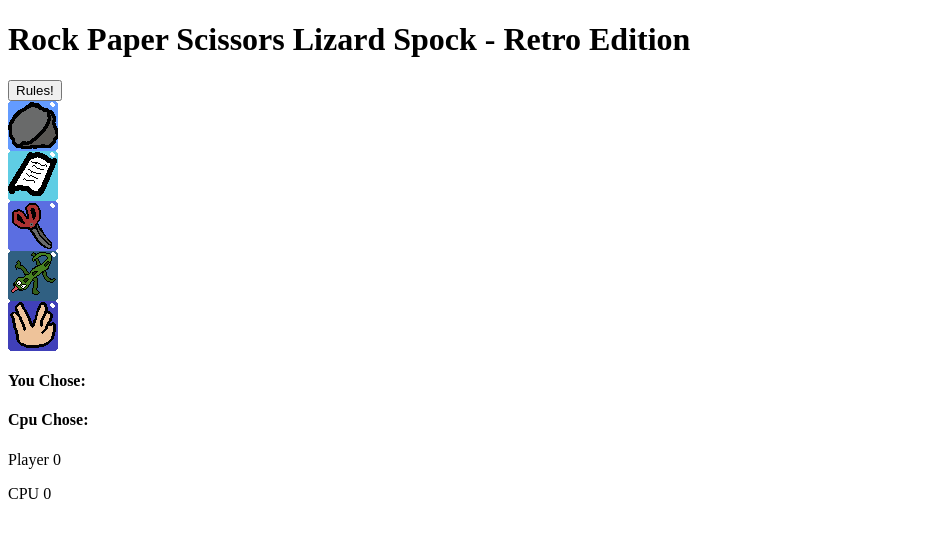
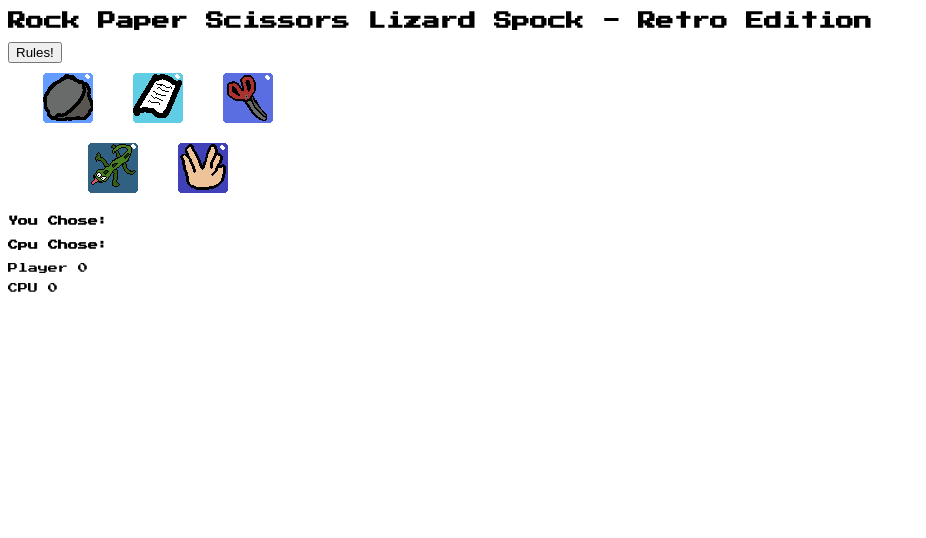
Before and after one commit to EddieCodeHub/Rock-Paper-Scissors-Lizard-Spock, a plain HTML site: page index.html in a window 1280 px wide. Shown: the whole page, without its empty margins (0-926 px from the left). Drawn offline with Linux system fonts and the light colour scheme; a web font is replaced by a local one.

Commit message:
Add styling for rules modal and player area

```diff
--- a/assets/css/style.css
+++ b/assets/css/style.css
@@ -1,3 +1,45 @@
+.heading {
+    font-family: 'Press Start 2P', system-ui;
+    font-size: large;
+    max-width: 90vw;
+
+}
+
+.choices, .display-labels, .score-area {
+    font-family: 'Press Start 2P', system-ui;
+    font-size: x-small;
+
+}
+
+#modal, #rules-btn, #btn-close-rules {
+    font-family: 'Preahvihear', sans-serif;
+}
+
+
+
+
+
+#player-area {
+    display: flex;
+    flex-direction: column;
+    column-count: 1;
+    align-content: space-between;
+    width: 300px;
+}
+
+#buttons-top, #buttons-bottom {
+    display: flex;
+    flex-direction: row;
+    align-self: center;
+}
+
+.player-btn {
+    display: flex;
+    align-self: center;
+    margin: 10px 20px
+}
+
+
 #rock-btn {
     display: flex;
     background: url("../images/rock_50x50_img.png");
--- a/assets/js/script.js
+++ b/assets/js/script.js
@@ -5,6 +5,7 @@ let result;
 let winner;
 let rulesButton = document.getElementById("rules-btn");
 let closeRulesButton = document.getElementById("btn-close-rules");
+
 
 // Event listeners for rules modal
 rulesButton.addEventListener("click", ()=> {
@@ -20,9 +21,9 @@ closeRulesButton.addEventListener("click", ()=> {
  */
 function getPlayerChoice(value) {
     playerChoice = value;
-    let choiceDisplay = document.getElementById("player-choice");
-    choiceDisplay.innerHTML = playerChoice;
-   getCpuChoice();
+    let ChoiceDisplay = document.getElementById("player-choice");
+    ChoiceDisplay.innerHTML = playerChoice;
+    getCpuChoice();
 }
 
 /**
```
